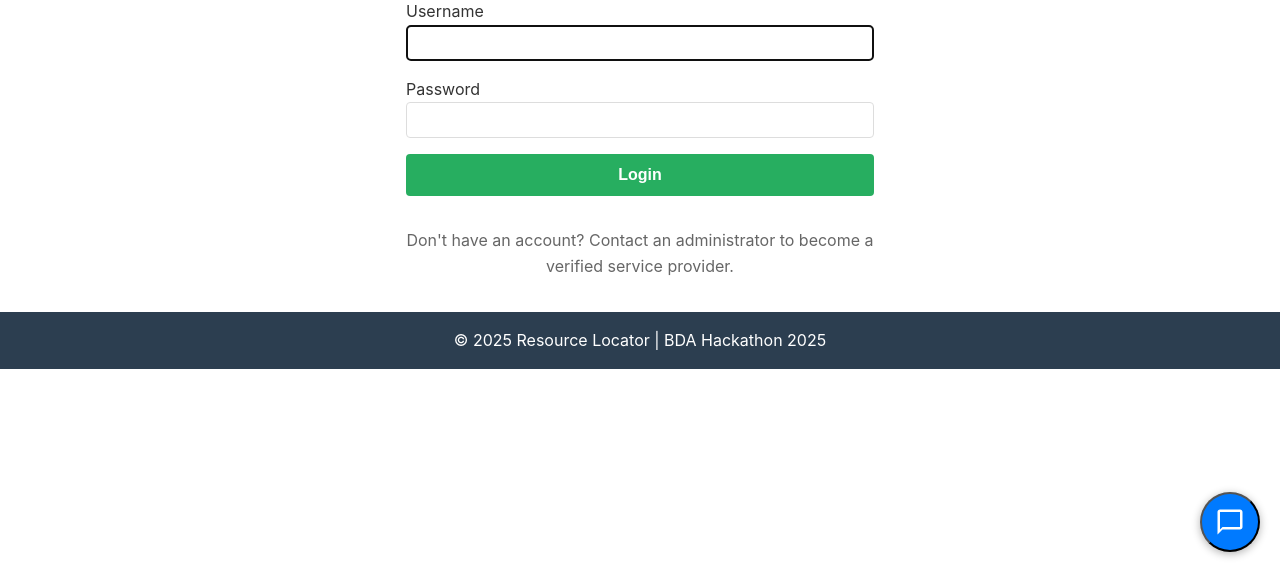
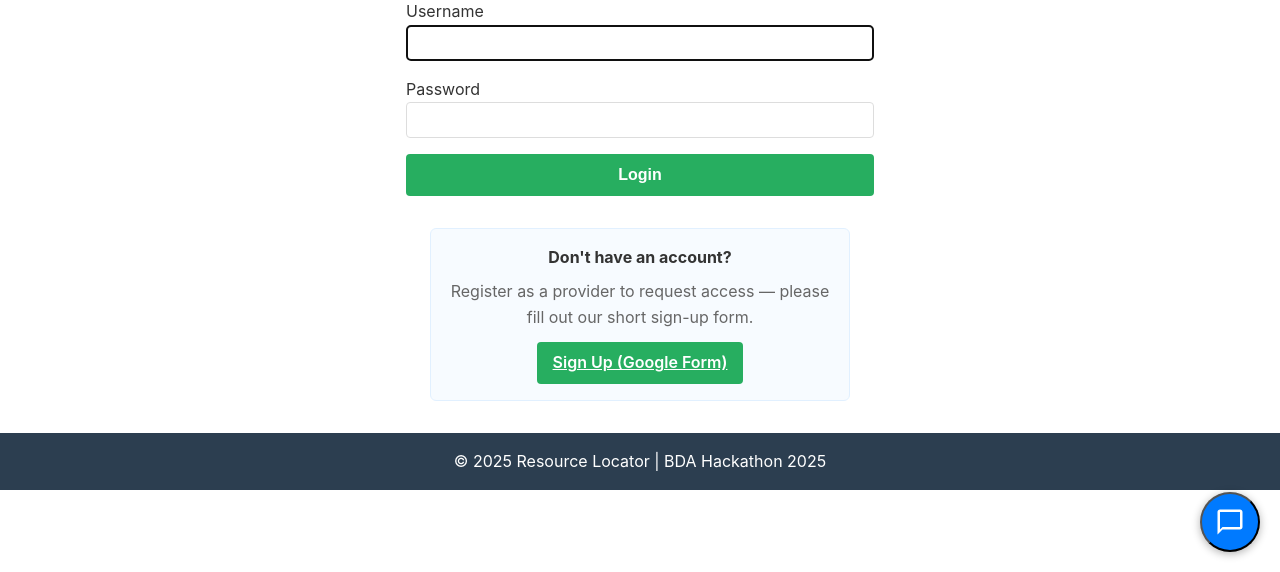
Before and after one commit to BigDataForSanDiego/Team-120, a Django app: page /accounts/login/ in a window 1280 px wide. Shown: the part 228-800 px from the top of the page. Run offline with Django 5.2, Linux system fonts and the light colour scheme; some libraries are stand-ins or nearby versions.

Commit message:
Added sign up page on login page

```diff
--- a/resource_locator_mvp/templates/registration/login.html
+++ b/resource_locator_mvp/templates/registration/login.html
@@ -31,9 +31,16 @@
         <input type="hidden" name="next" value="{{ next }}">
     </form>
 
-    <p style="margin-top: 2rem; text-align: center; color: #666;" data-i18n="login.no_account">
-        Don't have an account? Contact an administrator to become a verified service provider.
-    </p>
+    <div style="margin-top: 2rem; text-align: center;">
+        <div
+            style="display: inline-block; background: #f7fbff; border: 1px solid #e1f0ff; padding: 1rem; border-radius: 6px; max-width: 420px;">
+            <p style="margin: 0 0 0.5rem 0; font-weight: 700;">Don't have an account?</p>
+            <p style="margin: 0 0 0.75rem 0; color: #666;">Register as a provider to request access — please fill out
+                our short sign-up form.</p>
+            <a href="https://forms.gle/DaVi3xBWAEs2eCrG7" target="_blank" rel="noopener noreferrer" class="btn-primary"
+                style="display:inline-block; width:auto; padding:0.5rem 1rem;">Sign Up (Google Form)</a>
+        </div>
+    </div>
 </div>
 
 <style>
```
